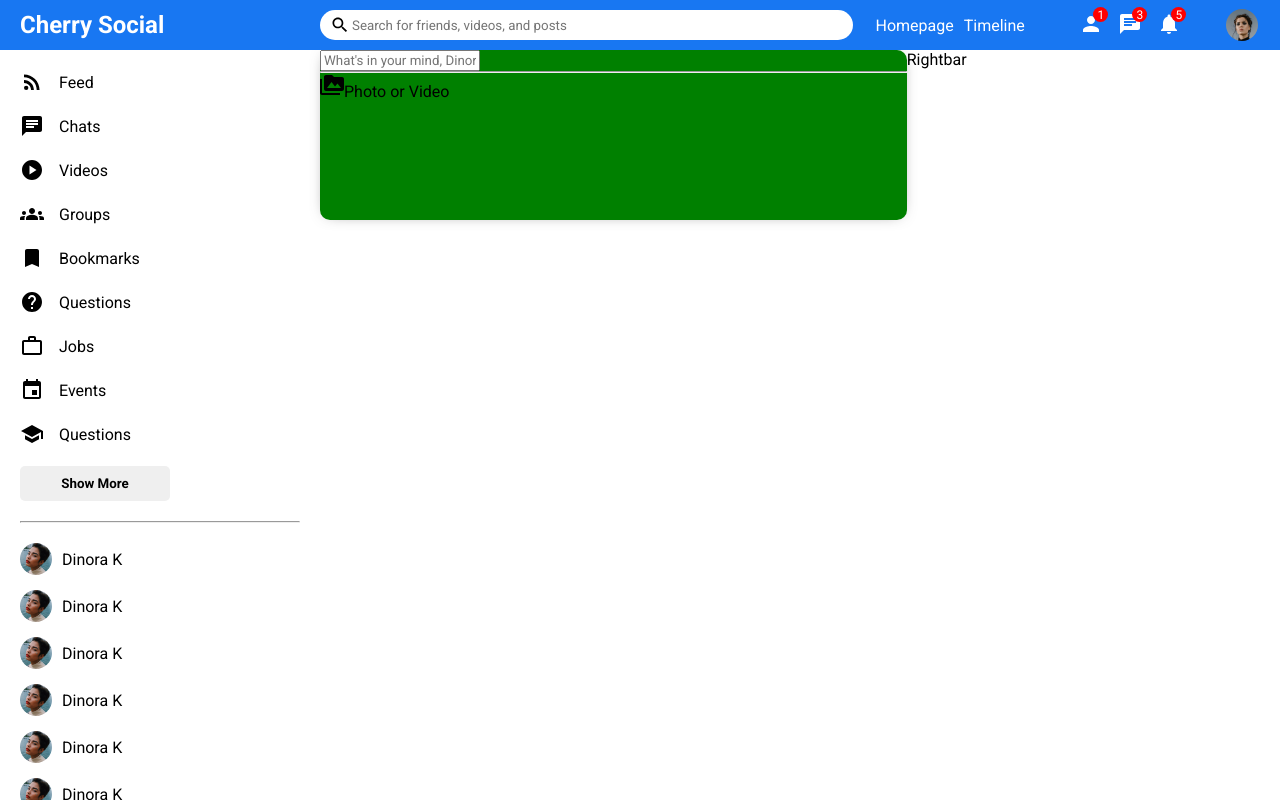
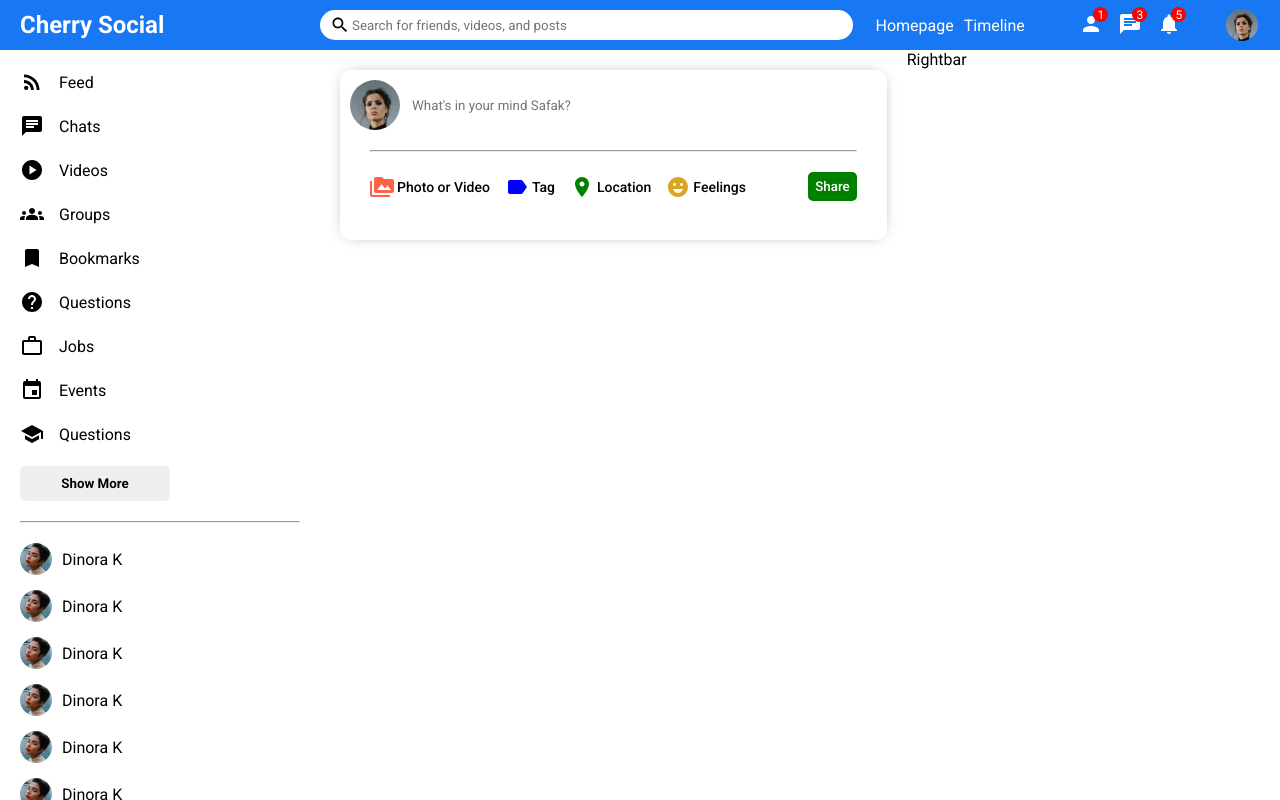
Before and after one commit to constructorlib/Cherry_Social, a React (Vite) app in the folder cherrysocial/: page / in a window 1280 px wide. Built offline with nearby package versions, Linux system fonts and the light colour scheme.

Commit message:
sharing option complete

```diff
--- a/cherrysocial/src/components/Feed/feed.css
+++ b/cherrysocial/src/components/Feed/feed.css
@@ -1,3 +1,6 @@
 .feed {
   flex: 5.5;
 }
+.feedWrapper {
+  padding: 20px;
+}
--- a/cherrysocial/src/components/share/Share.jsx
+++ b/cherrysocial/src/components/share/Share.jsx
@@ -5,21 +5,36 @@ export default function Share() {
     <div className="share">
       <div className="shareWrapper">
         <div className="shareTop">
-          {/* <img src="assets/person/1.jpeg" className="shareProfileImg" alt="" /> */}
+          <img className="shareProfileImg" src="/assets/person/1.jpeg" alt="" />
           <input
-            type="text"
-            placeholder="What's in your mind, Dinora?"
+            placeholder="What's in your mind Safak?"
             className="shareInput"
           />
         </div>
-        <hr className="sharehr" />
+        <hr className="shareHr" />
         <div className="shareBottom">
           <div className="shareOptions">
             <div className="shareOption">
-              <Icons.PermMedia className="shareIcon" />
+              <Icons.PermMedia htmlColor="tomato" className="shareIcon" />
               <span className="shareOptionText">Photo or Video</span>
             </div>
+            <div className="shareOption">
+              <Icons.Label htmlColor="blue" className="shareIcon" />
+              <span className="shareOptionText">Tag</span>
+            </div>
+            <div className="shareOption">
+              <Icons.Room htmlColor="green" className="shareIcon" />
+              <span className="shareOptionText">Location</span>
+            </div>
+            <div className="shareOption">
+              <Icons.EmojiEmotions
+                htmlColor="goldenrod"
+                className="shareIcon"
+              />
+              <span className="shareOptionText">Feelings</span>
+            </div>
           </div>
+          <button className="shareButton">Share</button>
         </div>
       </div>
     </div>
--- a/cherrysocial/src/components/share/share.css
+++ b/cherrysocial/src/components/share/share.css
@@ -2,7 +2,75 @@
   width: 100%;
   height: 170px;
   border-radius: 10px;
-  background-color: green;
   -webkit-box-shadow: 0px 0px 16px -8px rgba(0, 0, 0, 0.68);
   box-shadow: 0px 0px 16px -8px rgba(0, 0, 0, 0.68);
 }
+
+.shareWrapper {
+  padding: 10px;
+}
+
+.shareTop {
+  display: flex;
+  align-items: center;
+}
+
+.shareProfileImg {
+  width: 50px;
+  height: 50px;
+  border-radius: 50%;
+  object-fit: cover;
+  margin-right: 10px;
+}
+
+.shareInput {
+  border: none;
+  width: 80%;
+}
+
+.shareInput:focus {
+  outline: none;
+}
+
+.shareHr {
+  margin: 20px;
+}
+
+.shareBottom {
+  display: flex;
+  align-items: center;
+  justify-content: space-between;
+}
+
+.shareOptions {
+  display: flex;
+  margin-left: 20px;
+}
+
+.shareOption {
+  display: flex;
+  align-items: center;
+  margin-right: 15px;
+  cursor: pointer;
+}
+
+.shareIcon {
+  font-size: 18px;
+  margin-right: 3px;
+}
+
+.shareOptionText {
+  font-size: 14px;
+  font-weight: 500;
+}
+
+.shareButton {
+  border: none;
+  padding: 7px;
+  border-radius: 5px;
+  background-color: green;
+  font-weight: 500;
+  margin-right: 20px;
+  cursor: pointer;
+  color: white;
+}
```
